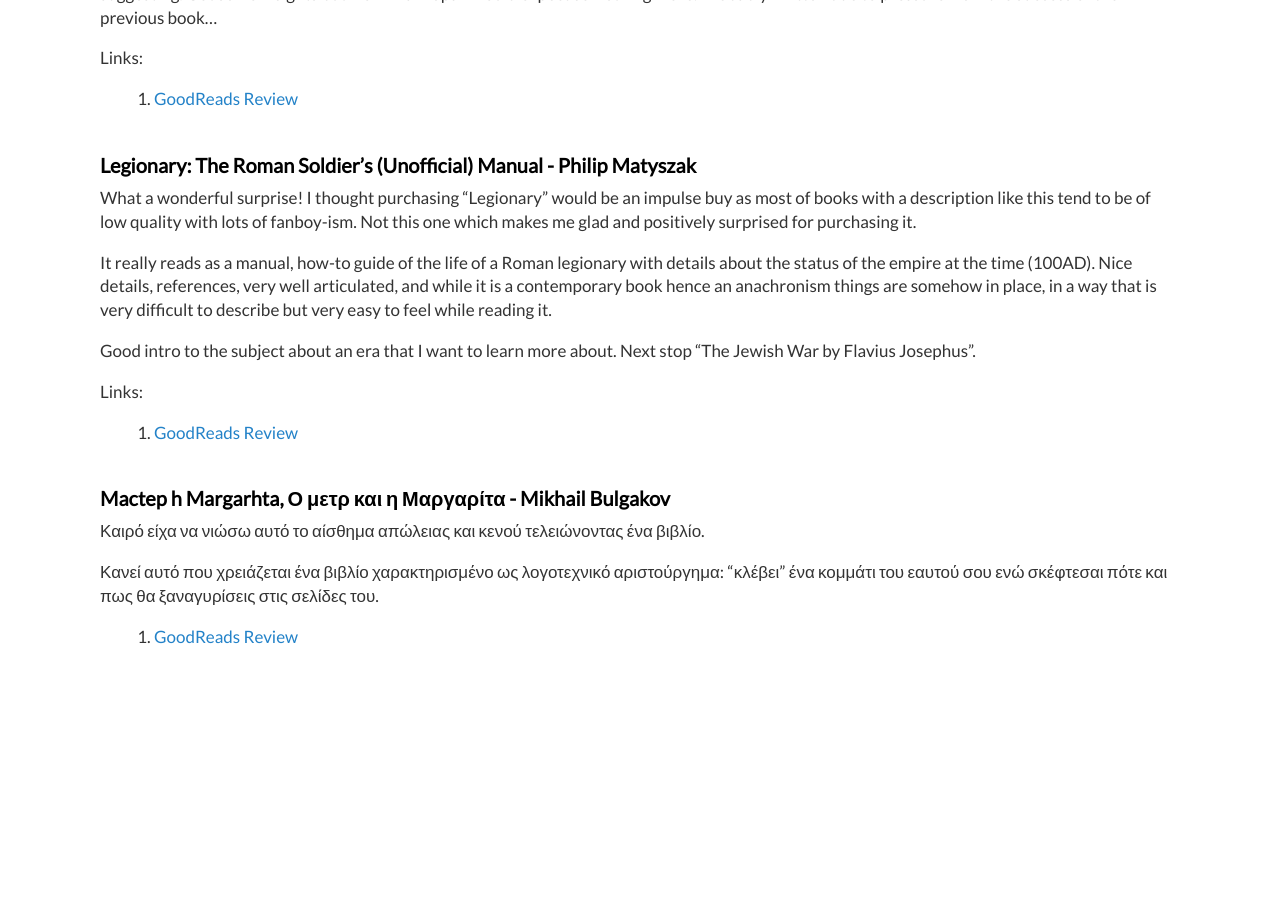
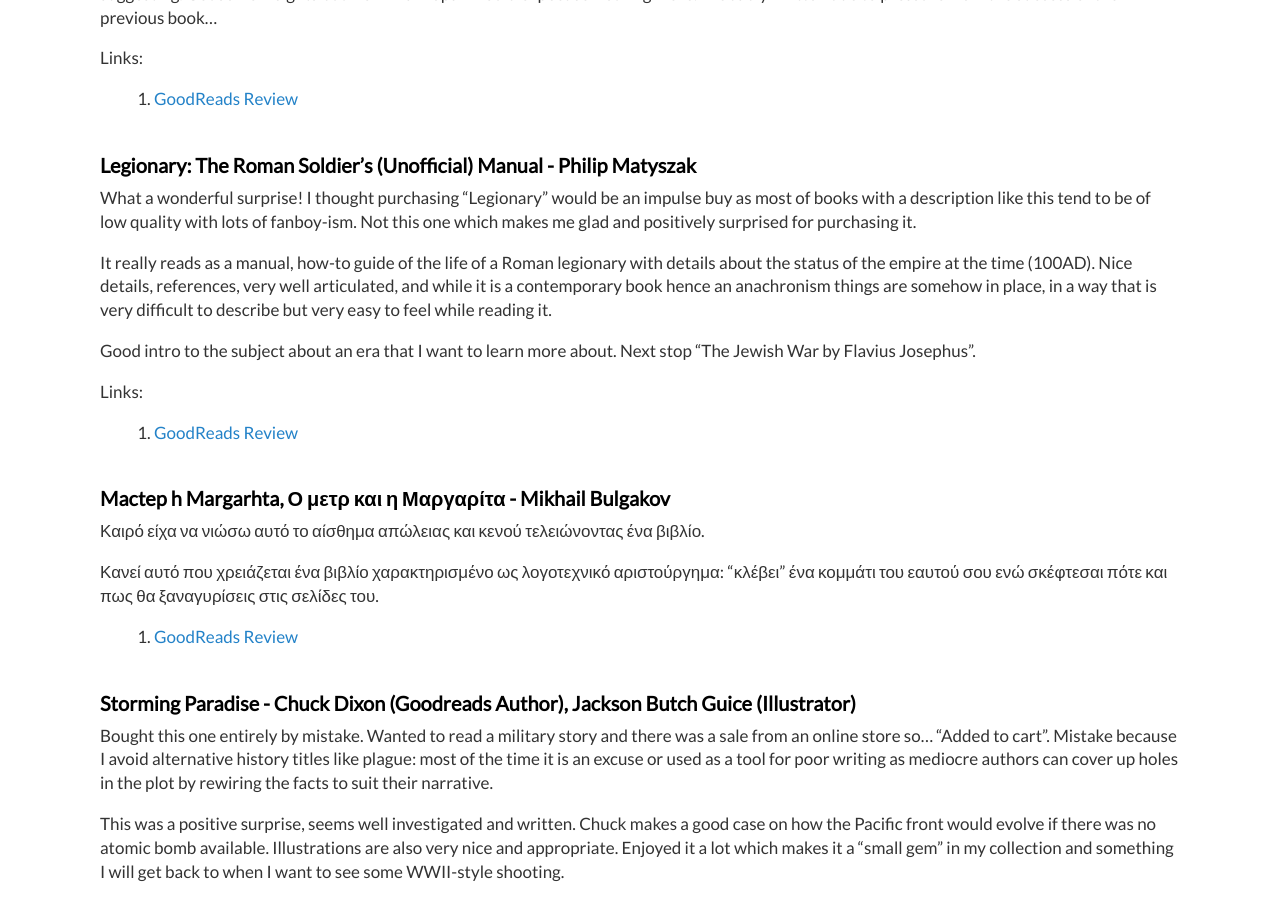
Before and after one commit to dimitrismistriotis/dimitrismistriotis.github.io, a Jekyll site: the page built from _posts/2019-01-14-books_of_2019.md, in a window 1280 px wide and 900 px high, scrolled down 2845 px. Built offline with Jekyll 4.4.1, drawn with Linux system fonts in a browser that asks for light colours; before the commit the page ends 3511 px from its top, so only the background shows below that.

Commit message:
Storming Paradise

```diff
--- a/_posts/2019-01-14-books_of_2019.md
+++ b/_posts/2019-01-14-books_of_2019.md
@@ -167,3 +167,13 @@ Links:
 Κανεί αυτό που χρειάζεται ένα βιβλίο χαρακτηρισμένο ως λογοτεχνικό αριστούργημα: "κλέβει" ένα κομμάτι του εαυτού σου ενώ σκέφτεσαι πότε  και πως θα ξαναγυρίσεις στις σελίδες του.
 
 1.  [GoodReads Review](https://www.goodreads.com/review/show/2941970927)
+
+## Storming Paradise -  Chuck Dixon (Goodreads Author), Jackson Butch Guice (Illustrator)
+
+Bought this one entirely by mistake. Wanted to read a military story and there was a sale from an online store so... "Added to cart".
+Mistake because I avoid alternative history titles like plague: most of the time it is an excuse or used as a tool for poor writing
+as mediocre authors can cover up holes in the plot by rewiring the facts to suit their narrative.
+
+This was a positive surprise, seems well investigated and written. Chuck makes a good case on how the Pacific front would evolve if
+there was no atomic bomb available. Illustrations are also very nice and appropriate. Enjoyed it a lot
+which makes it a "small gem" in my collection and something I will get back to when I want to see some WWII-style shooting.
```
